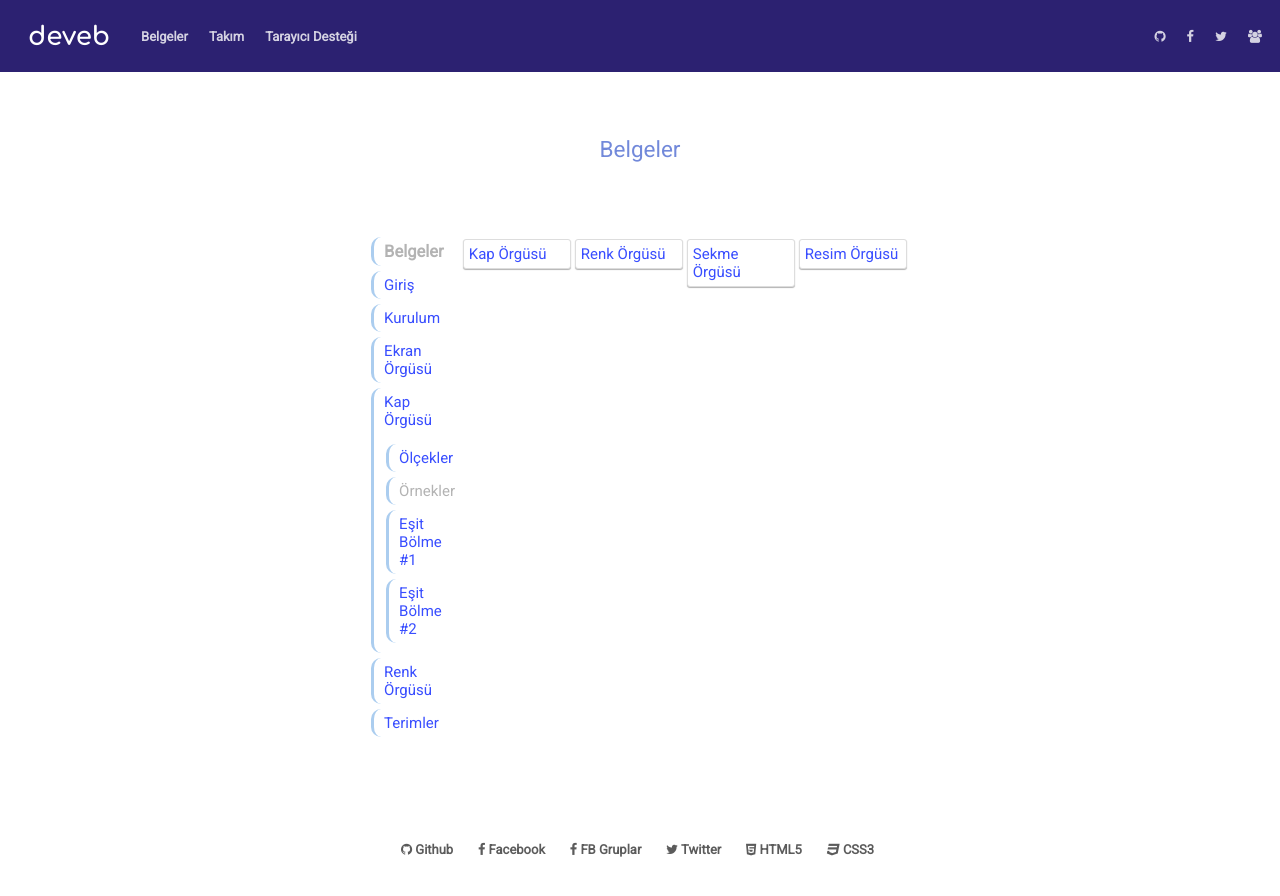
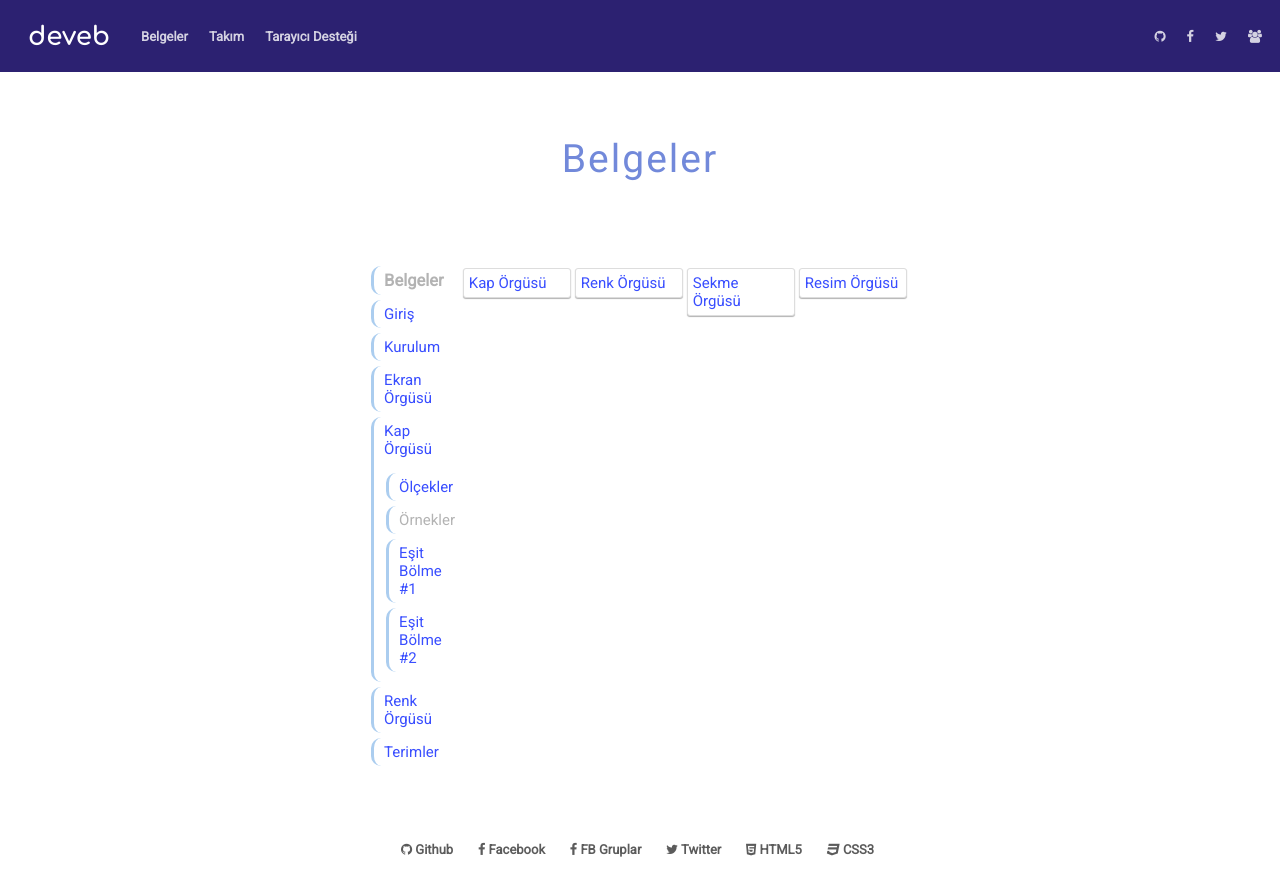
Before and after one commit to data-deveb/data-deveb.github.io, a Jekyll site: the page built from belgeler/belgeler.html, in a window 1280 px wide. Shown: the top 896 px of the page. Built offline with Jekyll 4.4.1, drawn with Linux system fonts in a browser that asks for light colours.

Commit message:
güncelleme

```diff
--- a/assets/css/deveb.genel.css
+++ b/assets/css/deveb.genel.css
@@ -95,7 +95,8 @@ pre{
 
 .sayfa-başlığı{
 	padding:64px 0;
-	color:#fff;
+	font-size: 26px;
+	letter-spacing: 2px;
 }
 .sayfa-başlığı h1{
 	font-weight: 300;
```
